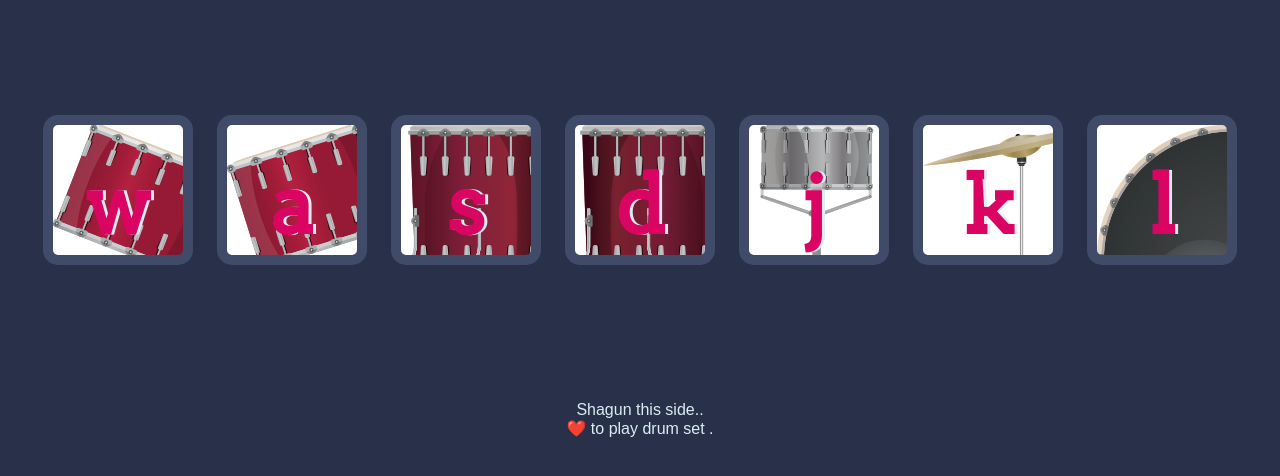
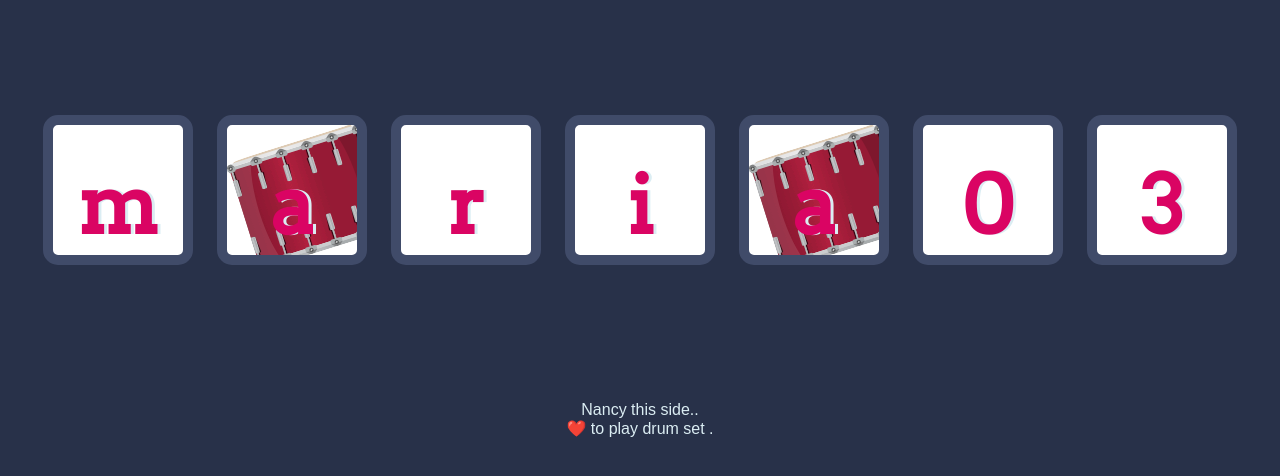
Before and after one commit to nanmaria/zip2, a plain HTML site: page index.html in a window 1280 px wide. Shown: the part 174-650 px from the top of the page. Drawn offline with Linux system fonts and the light colour scheme.

Commit message:
Update index.html

```diff
--- a/index.html
+++ b/index.html
@@ -12,18 +12,18 @@
 
   <h1 id="title">Drum 🥁 Kit</h1>
   <div class="set">
-    <button class="w drum">w</button>
+    <button class="m drum">m</button>
     <button class="a drum">a</button>
-    <button class="s drum">s</button>
-    <button class="d drum">d</button>
-    <button class="j drum">j</button>
-    <button class="k drum">k</button>
-    <button class="l drum">l</button>
+    <button class="r drum">r</button>
+    <button class="i drum">i</button>
+    <button class="a drum">a</button>
+    <button class="0 drum">0</button>
+    <button class="3 drum">3</button>
   </div>
 
 
   <footer>
-    Shagun this side..<br>
+    Nancy this side..<br>
     ❤️ to play drum set .
   </footer>
 
```
